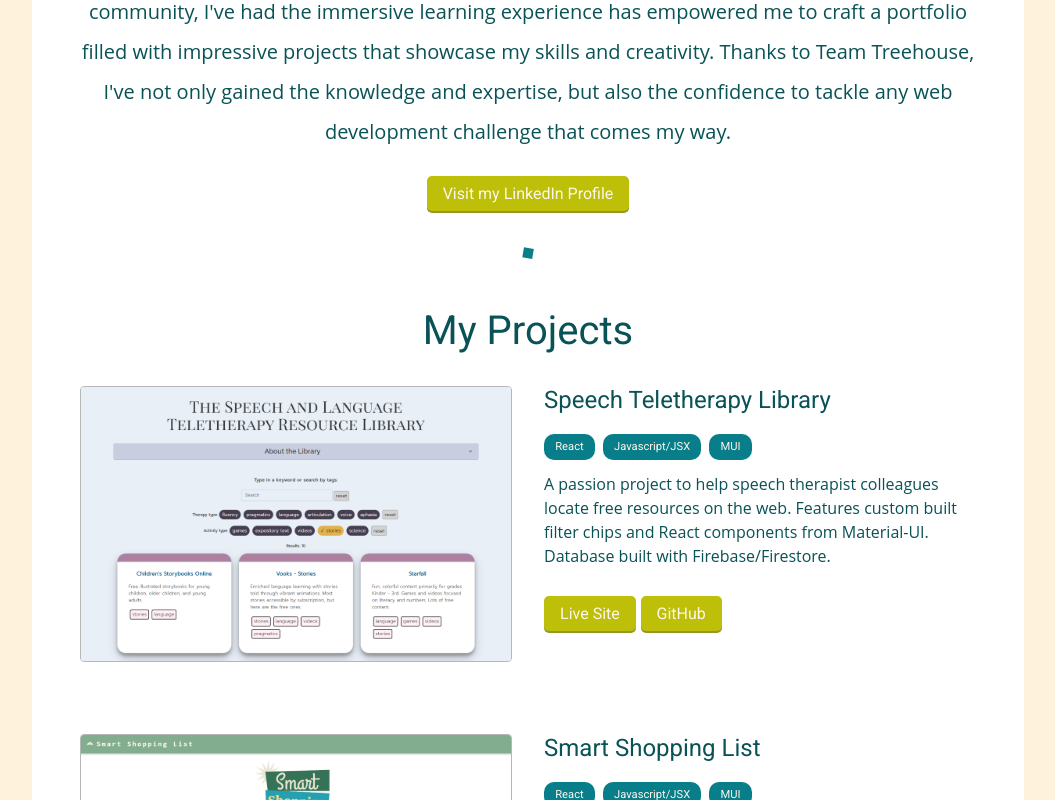
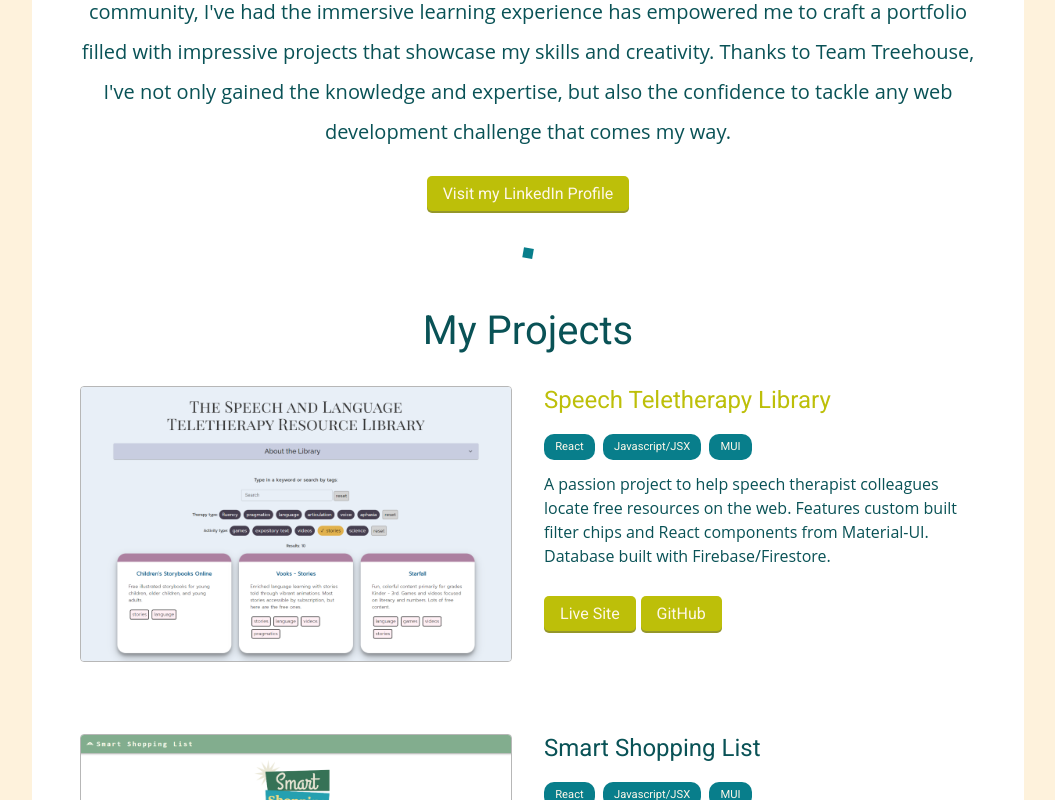
Before and after one commit to Amy-Pr/react-portfolio, a React (Vite) app: page / in a window 1280 px wide. In both pictures the pointer is over the link "Speech Teletherapy Library". Shown: the part 1303-2103 px from the top of the page, without its empty margins (112-1167 px from the left). Built offline with nearby package versions, Linux system fonts and the light colour scheme.

Commit message:
add hover color to project titles

```diff
--- a/src/index.css
+++ b/src/index.css
@@ -268,6 +268,10 @@ header button:hover {
   line-height: 1.5;
 }
 
+.project .content a:hover {
+  color: var(--secondary);
+}
+
 .project .content div {
   display: flex;
   gap: 0.3rem;
```
